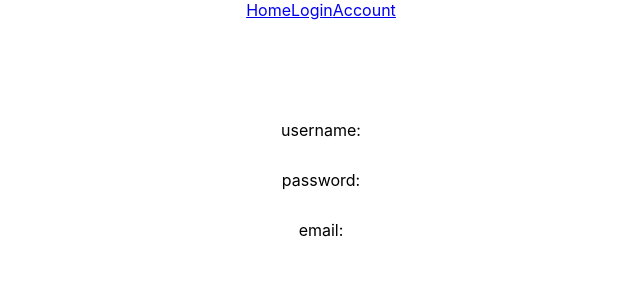
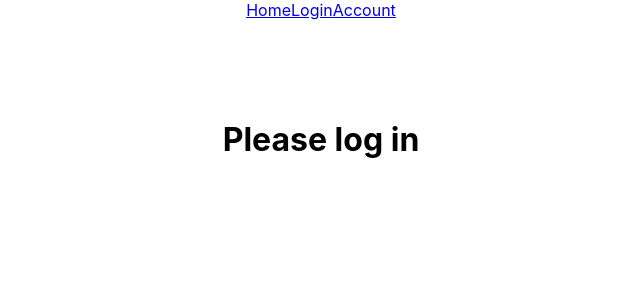
Before and after one commit to dmost-jbs/starter_project, a React (Create React App) app in the folder front/: page /account in a window 1280 px wide. Shown: the top 300 px of the page, without its empty margins (319-959 px from the left). Built offline with nearby package versions, Linux system fonts and the light colour scheme; the HTML template or start-up script is replaced by a standard one.

Commit message:
working on global state

```diff
--- a/front/src/account_info/accountInfo.js
+++ b/front/src/account_info/accountInfo.js
@@ -1,9 +1,10 @@
-import React, { useState } from 'react';
-import Button from 'react-bootstrap/Button';
+import React from 'react';
 import Container from 'react-bootstrap/Container';
 import Row from 'react-bootstrap/Row';
 import Col from 'react-bootstrap/Col'
 import { connect } from "react-redux";
+import { useSelector } from 'react-redux'
+
 
 
 /**
@@ -11,34 +12,39 @@ import { connect } from "react-redux";
  */
 const AccountInfo = (props) => {
 
-    const [usernameText, setUsernameText] = useState("");
-    const [passwordText, setPasswordText] = useState("");
-    const [emailText, setEmailText] = useState("");
+
+    const accountInfo = useSelector(state => state.accountInfo)
+    console.log(accountInfo);
 
 
+
+    if(accountInfo.loggedIn){
         return (
             <div>
 
                 <Container>
                     <Row className="justify-content-md-center" style={{ marginBottom: 30 }}>
                         <Col md="auto">
-                        <p>username: {usernameText}</p>
+                            <p>username: {accountInfo.username}</p>
                         </Col>
                     </Row>
                     <Row className="justify-content-md-center" style={{ marginBottom: 30 }}>
                         <Col md="auto">
-                        <p>password: {passwordText}</p>
-                    </Col>
-                </Row>
-                <Row className="justify-content-md-center" style={{ marginBottom: 30 }}>
-                    <Col md="auto">
-                        <p>email: {emailText}</p>
+                            <p>password: {accountInfo.password}</p>
                         </Col>
                     </Row>
                 </Container>
 
             </div>
         )
+    }
+    else{
+        return (
+            <div>
+                <h1>Please log in</h1>
+            </div>
+        )
+    }
 }
 
 
--- a/front/src/login/login.js
+++ b/front/src/login/login.js
@@ -5,8 +5,6 @@ import Row from 'react-bootstrap/Row';
 import Col from 'react-bootstrap/Col'
 import { connect } from "react-redux";
 import {loginUser} from '../redux/actions';
-import store from '../redux/store';
-
 
 /**
  * Provides a user interface to login to the web app
@@ -24,16 +22,7 @@ const Login = (props) => {
     const handleSubmit = event => {
         event.preventDefault();
 
-
-
-        console.log(`
-        username: ${usernameText}\n
-        password: ${passwordText}\n
-        `)
-        // login logic here
-
-        props.loginUser({usernameText,passwordText});
-        console.log(store.getState());
+        props.loginUser(usernameText,passwordText);
 
     }
 
```
Lines whose indentation alone changed are shown as unchanged.
